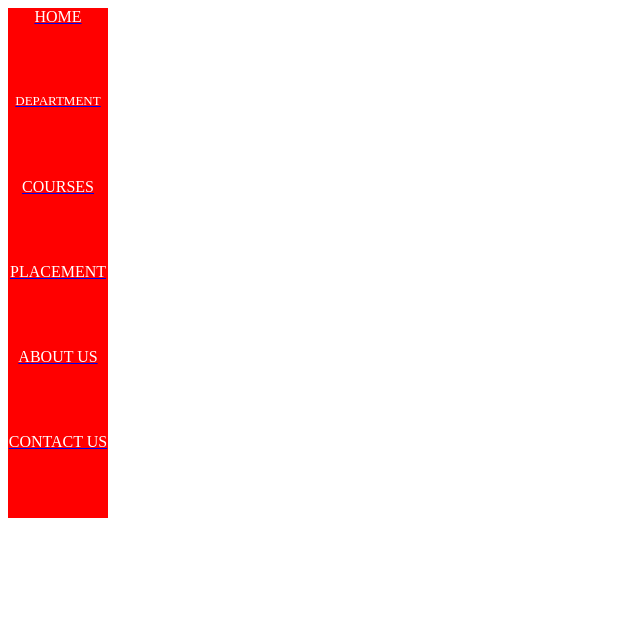
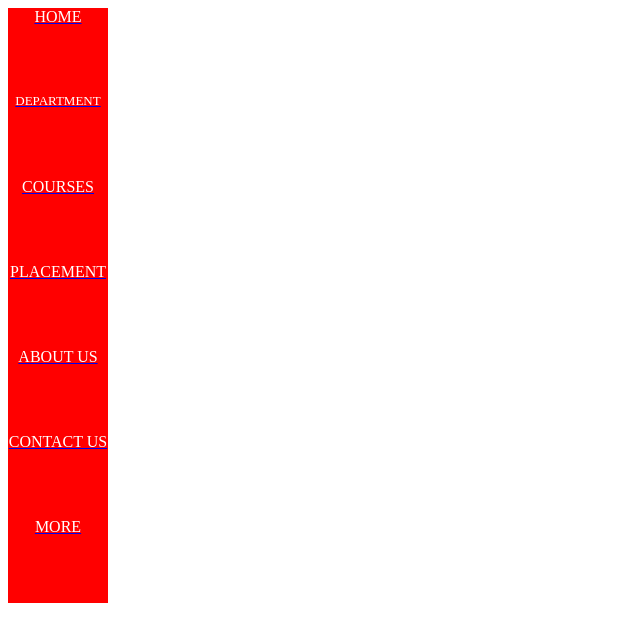
Before and after one commit to Abdulsaleem21/project, a plain HTML site: page block.html in a window 1280 px wide. Shown: the whole page, without its empty margins (0-640 px from the left). Drawn offline with Linux system fonts and the light colour scheme.

Commit message:
i uploaded

```diff
--- a/block.html
+++ b/block.html
@@ -39,5 +39,8 @@ background-color: red;
   <div class="split">
 <a href="contactus.html" target="f1"><font color="white">CONTACT US</a>
             </div>
+	  <div class="split">
+<a href="more.html" target="f1"><font color="white">MORE</a>
+            </div>
     </body>
 </html>
```
